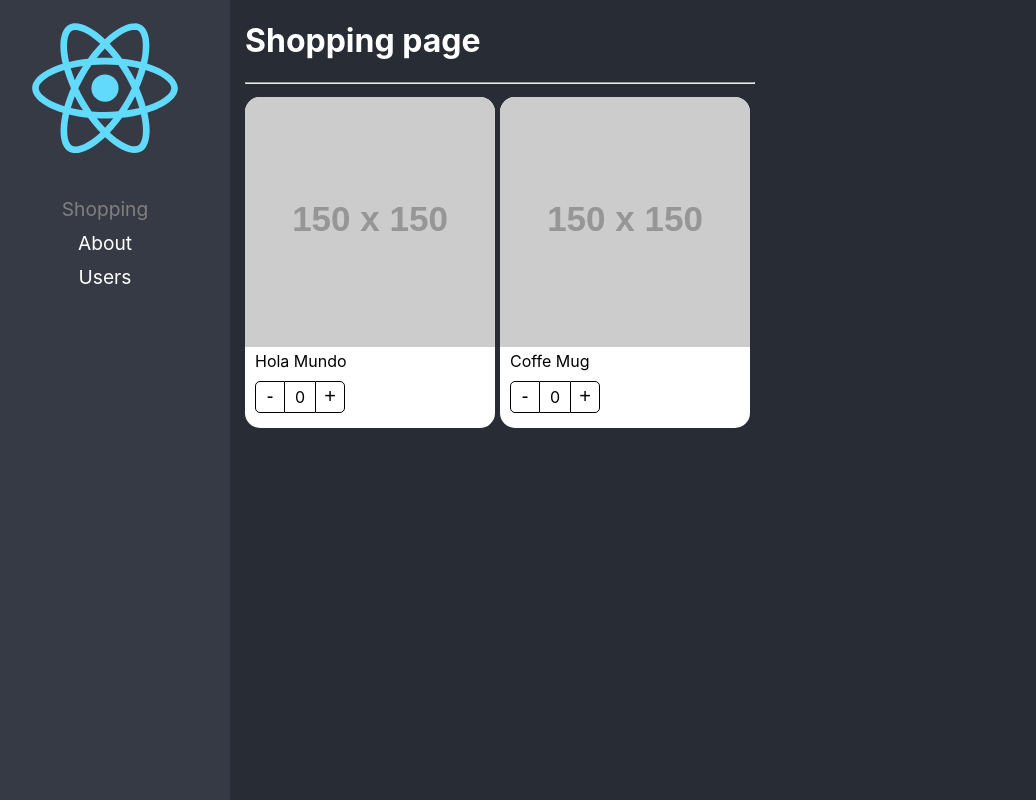
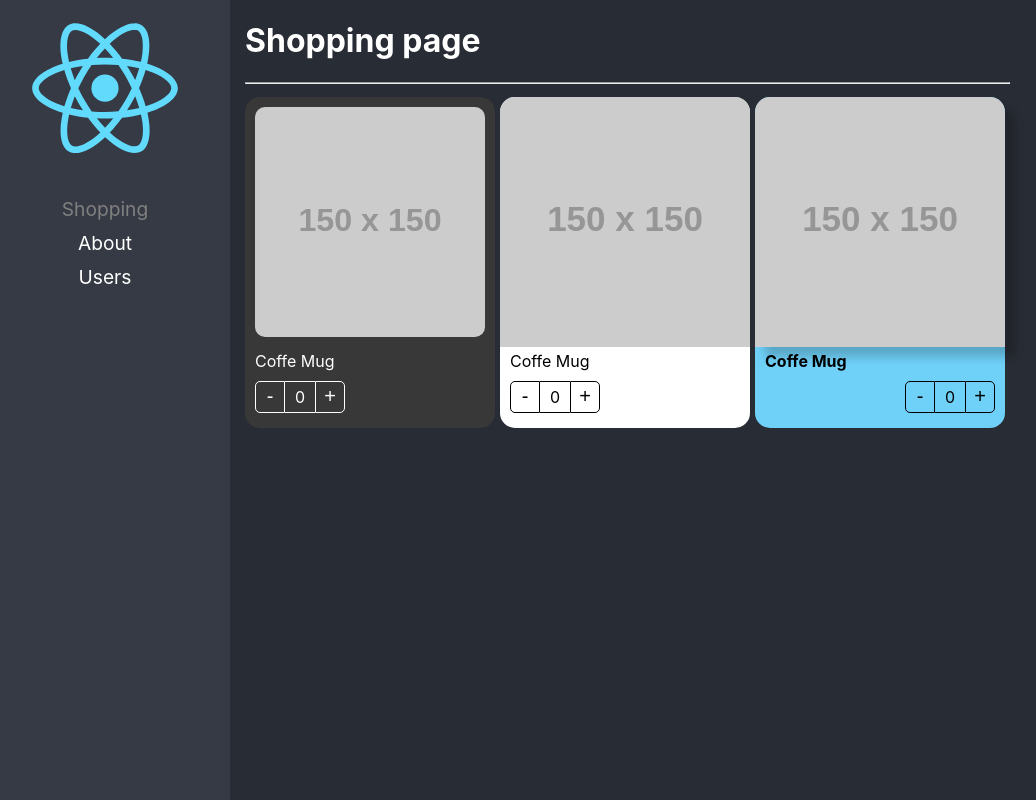
Before and after one commit to Antonio-Diaz/react-app-pro, a React (Create React App) app: page / in a window 1280 px wide. Shown: the whole page, without its empty margins (20-1056 px from the left). Built offline with nearby package versions, Linux system fonts and the light colour scheme.

Commit message:
Component extend styles has been added

```diff
--- a/src/02-component-patterns/components/ProductButtons.tsx
+++ b/src/02-component-patterns/components/ProductButtons.tsx
@@ -1,12 +1,17 @@
-import { useContext } from "react";
+import { CSSProperties, useContext } from "react";
 import { ProductContext } from "../contexts";
 
-import styles from '../styles/styles.module.css';
+import styles from "../styles/styles.module.css";
 
-export const ProductButtons = () => {
+export interface Props {
+  className?: string;
+  style?: CSSProperties;
+}
+
+export const ProductButtons = ({ className, style }: Props) => {
   const { increaseBy, count } = useContext(ProductContext);
   return (
-    <div className={styles.buttonsContainer}>
+    <div className={`${styles.buttonsContainer} ${className}`} style={style}>
       <button className={styles.buttonMinus} onClick={() => increaseBy(-1)}>
         -
       </button>
--- a/src/02-component-patterns/components/ProductCard.tsx
+++ b/src/02-component-patterns/components/ProductCard.tsx
@@ -1,16 +1,26 @@
+import { CSSProperties, ReactElement } from "react";
 import { ProductContext } from "../contexts";
-import { Props } from "../interfaces";
 import { useProduct } from "../hooks/useProduct";
+import { Product } from "../interfaces";
 import styles from "../styles/styles.module.css";
 
 const { Provider } = ProductContext;
 
-export const ProductCard = ({ children, product }: Props) => {
+export interface Props {
+  product: Product;
+  children?: ReactElement | ReactElement[];
+  className?: string;
+  style?: CSSProperties;
+}
+
+export const ProductCard = ({ children, product, className, style }: Props) => {
   const { count, increaseBy } = useProduct();
 
   return (
     <Provider value={{ count, increaseBy, product }}>
-      <div className={styles.productCard}>{children}</div>
+      <div className={`${styles.productCard} ${className}`} style={style}>
+        {children}
+      </div>
     </Provider>
   );
 };
--- a/src/02-component-patterns/components/ProductImage.tsx
+++ b/src/02-component-patterns/components/ProductImage.tsx
@@ -1,9 +1,15 @@
-import { useContext } from "react";
+import { CSSProperties, useContext } from "react";
 import { ProductContext } from "../contexts";
-import noImage from '../assets/no-image.jpg';
-import styles from '../styles/styles.module.css';
+import noImage from "../assets/no-image.jpg";
+import styles from "../styles/styles.module.css";
 
-export const ProductImage = ({ img = "" }) => {
+export interface Props {
+  img?: string;
+  className?: string;
+  style?: CSSProperties;
+}
+
+export const ProductImage = ({ img = "", className, style }: Props) => {
   const { product } = useContext(ProductContext);
   let imgToShow: string;
 
@@ -15,5 +21,12 @@
     imgToShow = noImage;
   }
 
-  return <img className={styles.productImg} src={imgToShow} alt="coffe-mug" />;
+  return (
+    <img
+      className={`${styles.productImg} ${className}`}
+      src={imgToShow}
+      style={style}
+      alt="coffe-mug"
+    />
+  );
 };
--- a/src/02-component-patterns/components/ProductTitle.tsx
+++ b/src/02-component-patterns/components/ProductTitle.tsx
@@ -1,12 +1,17 @@
-import { useContext } from "react";
+import { CSSProperties, useContext } from "react";
 import { ProductContext } from "../contexts";
 
-import styles from '../styles/styles.module.css';
+import styles from "../styles/styles.module.css";
 
-export const ProductTitle = ({ title }: { title?: string }) => {
+export interface Props {
+  title?: string;
+  className?: string;
+  style?: CSSProperties;
+}
+
+export const ProductTitle = ({ title, className, style }: Props) => {
   const { product } = useContext(ProductContext);
   let titleToShow: string;
-
   if (title) {
     titleToShow = title;
   } else if (product.title) {
@@ -14,5 +19,9 @@
   } else {
     titleToShow = "";
   }
-  return <span className={styles.productDescription}>{titleToShow}</span>;
+  return (
+    <span className={`${styles.productDescription} ${className}`} style={style}>
+      {titleToShow}
+    </span>
+  );
 };
--- a/src/02-component-patterns/components/index.ts
+++ b/src/02-component-patterns/components/index.ts
@@ -2,13 +2,14 @@
 import { ProductButtons } from "./ProductButtons";
 import { ProductImage } from "./ProductImage";
 import { ProductTitle } from "./ProductTitle";
+import { ProductCardPropsHOCProps } from "../interfaces";
 
 export { ProductButtons } from "./ProductButtons";
 export { ProductImage } from "./ProductImage";
 export { ProductTitle } from "./ProductTitle";
 
 
-export const ProductCard = Object.assign(ProductCardHOC, {
+export const ProductCard: ProductCardPropsHOCProps = Object.assign(ProductCardHOC, {
     Title: ProductTitle,
     Image: ProductImage,
     Buttons: ProductButtons
--- a/src/02-component-patterns/pages/ShoppingPage.tsx
+++ b/src/02-component-patterns/pages/ShoppingPage.tsx
@@ -4,7 +4,7 @@
   ProductImage,
   ProductTitle,
 } from "../components";
-
+import "../styles/custom.styles.css";
 const product = {
   id: "1",
   title: "Coffe Mug",
@@ -23,10 +23,10 @@
           flexWrap: "wrap",
         }}
       >
-        <ProductCard product={product}>
-          <ProductImage />
-          <ProductTitle title="Hola Mundo" />
-          <ProductButtons />
+        <ProductCard product={product} className="bg-dark text-white">
+          <ProductImage className="custom-image" />
+          <ProductTitle className="text-white" />
+          <ProductButtons className="custom-buttons" />
         </ProductCard>
 
         <ProductCard product={product}>
@@ -34,6 +34,22 @@
           <ProductCard.Title />
           <ProductCard.Buttons />
         </ProductCard>
+
+        <ProductCard
+          product={product}
+          style={{
+            backgroundColor: "#70D1F8",
+          }}
+        >
+          <ProductImage style={{ boxShadow: '10px 10px 10px rgba(0, 0, 0, 0.2)'}} />
+          <ProductTitle style={{ fontWeight: "bold" }} />
+          <ProductButtons
+            style={{
+              display: "flex",
+              justifyContent: "end",
+            }}
+          />
+        </ProductCard>
       </div>
     </div>
   );
--- /dev/null
+++ b/src/02-component-patterns/styles/custom.styles.css
@@ -0,0 +1,19 @@
+.bg-dark {
+  background-color: rgb(56, 56, 56);
+}
+
+.text-white {
+  color: rgb(255, 255, 255);
+}
+
+.custom-image {
+  border-radius: 20px;
+  padding: 10px;
+  width: calc(100% - 20px);
+}
+
+.custom-buttons button,
+.custom-buttons div {
+  border-color: white;
+  color: white;
+}
```
Also changed, not shown: src/02-component-patterns/interfaces/index.ts (+9 -17 lines).
